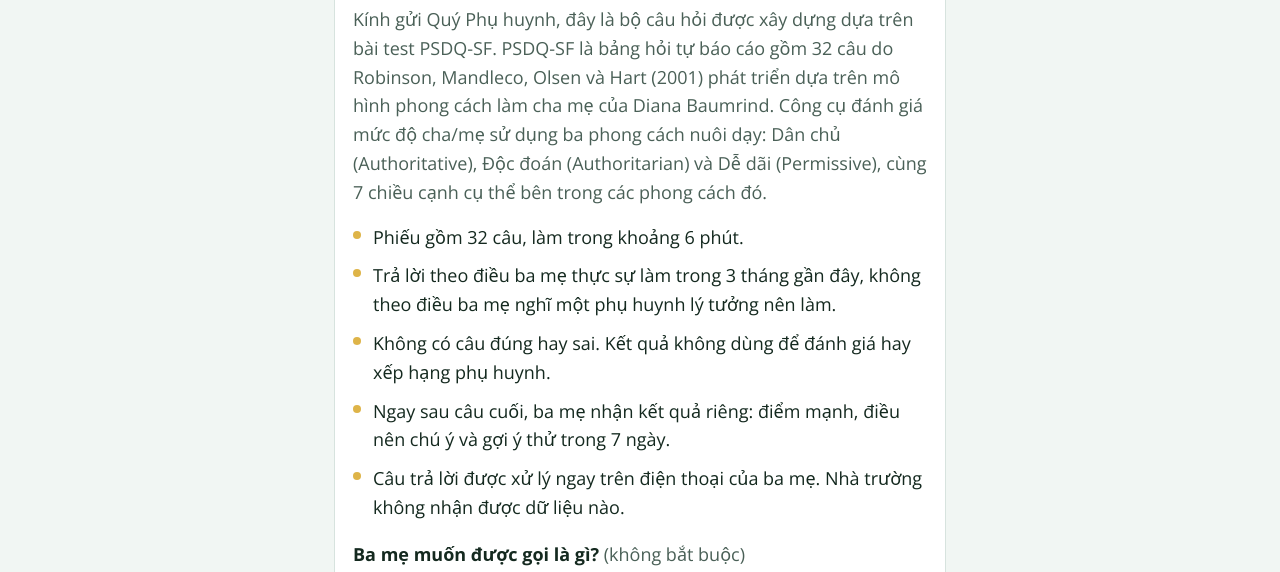
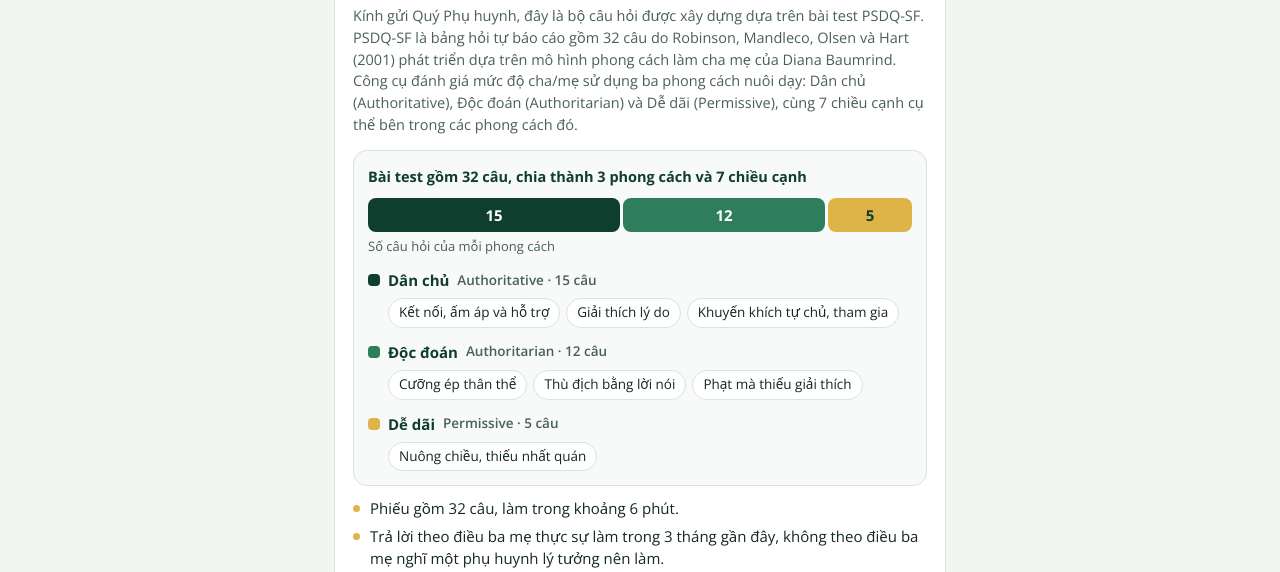
Before and after one commit to nhtungtb-code/landing-nshn-hp, a plain HTML site: page phieu-phong-cach-lam-cha-me/index.html in a window 1280 px wide. Shown: the part 165-737 px from the top of the page. Drawn offline with nearby package versions, Linux system fonts and the light colour scheme.

Commit message:
Thu gọn phần giới thiệu: chữ nhỏ hơn và thêm biểu đồ cấu trúc bài test
Co-Authored-By: Claude Sonnet 5.5 <noreply@anthropic.com>
Claude-Session: https://claude.ai/code/session_01K6xqTbRVGtYLRzRE7MYVMN

```diff
--- a/phieu-phong-cach-lam-cha-me/index.html
+++ b/phieu-phong-cach-lam-cha-me/index.html
@@ -53,10 +53,24 @@ body.in-quiz .top { display: none; }
 
 /* Intro */
 .hero h1 { font-size: 32px; }
-.hero .lead { color: var(--muted); margin-top: 8px; }
-.facts { list-style: none; padding: 0; margin: 16px 0 0; display: flex; flex-direction: column; gap: 10px; }
-.facts li { display: flex; gap: 12px; align-items: flex-start; font-size: 18px; }
-.facts li::before { content: ""; flex: none; width: 8px; height: 8px; margin-top: 8px; border-radius: 50%; background: var(--gold); }
+.hero .lead { color: var(--muted); margin-top: 8px; font-size: 14.5px; line-height: 1.5; }
+.map { margin-top: 14px; padding: 14px; border: 1px solid var(--line); border-radius: 14px; background: #F7FAF8; }
+.map-title { font-size: 14.5px; font-weight: 700; color: var(--forest); }
+.seg { display: flex; gap: 3px; margin-top: 10px; height: 34px; }
+.seg i { display: grid; place-items: center; font-style: normal; font-weight: 700; font-size: 15px; font-variant-numeric: tabular-nums; border-radius: 8px; min-width: 0; }
+.seg i:nth-child(1) { background: var(--forest); color: #fff; }
+.seg i:nth-child(2) { background: #2E7D5B; color: #fff; }
+.seg i:nth-child(3) { background: var(--gold); color: var(--forest); }
+.seg-cap { font-size: 13px; color: var(--muted); margin-top: 4px; }
+.sty { margin-top: 12px; }
+.sty-h { display: flex; align-items: center; gap: 8px; font-size: 15px; font-weight: 700; color: var(--forest); }
+.sty-h b { flex: none; width: 12px; height: 12px; border-radius: 4px; }
+.sty-h small { font-weight: 600; color: var(--muted); font-size: 13.5px; }
+.dims { display: flex; flex-wrap: wrap; gap: 6px; margin: 6px 0 0 20px; }
+.dims span { font-size: 13.5px; line-height: 1.3; padding: 5px 10px; border-radius: 999px; background: #fff; border: 1px solid var(--line); color: var(--ink); }
+.facts { list-style: none; padding: 0; margin: 12px 0 0; display: flex; flex-direction: column; gap: 6px; }
+.facts li { display: flex; gap: 10px; align-items: flex-start; font-size: 15px; line-height: 1.45; }
+.facts li::before { content: ""; flex: none; width: 7px; height: 7px; margin-top: 7px; border-radius: 50%; background: var(--gold); }
 .field { display: flex; flex-direction: column; gap: 8px; margin-top: 18px; }
 .field > label, .field > .lab { font-weight: 700; font-size: 18px; }
 .field .opt { font-weight: 400; color: var(--muted); }
@@ -149,6 +163,23 @@ textarea.input { min-height: 120px; resize: vertical; }
   <section id="s-intro" class="card hero">
     <h1>PHONG CÁCH LÀM CHA MẸ</h1>
     <p class="lead">Kính gửi Quý Phụ huynh, đây là bộ câu hỏi được xây dựng dựa trên bài test PSDQ-SF. PSDQ-SF là bảng hỏi tự báo cáo gồm 32 câu do Robinson, Mandleco, Olsen và Hart (2001) phát triển dựa trên mô hình phong cách làm cha mẹ của Diana Baumrind. Công cụ đánh giá mức độ cha/mẹ sử dụng ba phong cách nuôi dạy: Dân chủ (Authoritative), Độc đoán (Authoritarian) và Dễ dãi (Permissive), cùng 7 chiều cạnh cụ thể bên trong các phong cách đó.</p>
+    <div class="map" role="group" aria-label="Cấu trúc bài test: 3 phong cách, 7 chiều cạnh, 32 câu">
+      <p class="map-title">Bài test gồm 32 câu, chia thành 3 phong cách và 7 chiều cạnh</p>
+      <div class="seg" aria-hidden="true"><i style="flex:15">15</i><i style="flex:12">12</i><i style="flex:5">5</i></div>
+      <p class="seg-cap">Số câu hỏi của mỗi phong cách</p>
+      <div class="sty">
+        <p class="sty-h"><b style="background:var(--forest)"></b>Dân chủ <small>Authoritative · 15 câu</small></p>
+        <div class="dims"><span>Kết nối, ấm áp và hỗ trợ</span><span>Giải thích lý do</span><span>Khuyến khích tự chủ, tham gia</span></div>
+      </div>
+      <div class="sty">
+        <p class="sty-h"><b style="background:#2E7D5B"></b>Độc đoán <small>Authoritarian · 12 câu</small></p>
+        <div class="dims"><span>Cưỡng ép thân thể</span><span>Thù địch bằng lời nói</span><span>Phạt mà thiếu giải thích</span></div>
+      </div>
+      <div class="sty">
+        <p class="sty-h"><b style="background:var(--gold)"></b>Dễ dãi <small>Permissive · 5 câu</small></p>
+        <div class="dims"><span>Nuông chiều, thiếu nhất quán</span></div>
+      </div>
+    </div>
     <ul class="facts">
       <li>Phiếu gồm 32 câu, làm trong khoảng 6 phút.</li>
       <li>Trả lời theo điều ba mẹ thực sự làm trong 3 tháng gần đây, không theo điều ba mẹ nghĩ một phụ huynh lý tưởng nên làm.</li>
```
